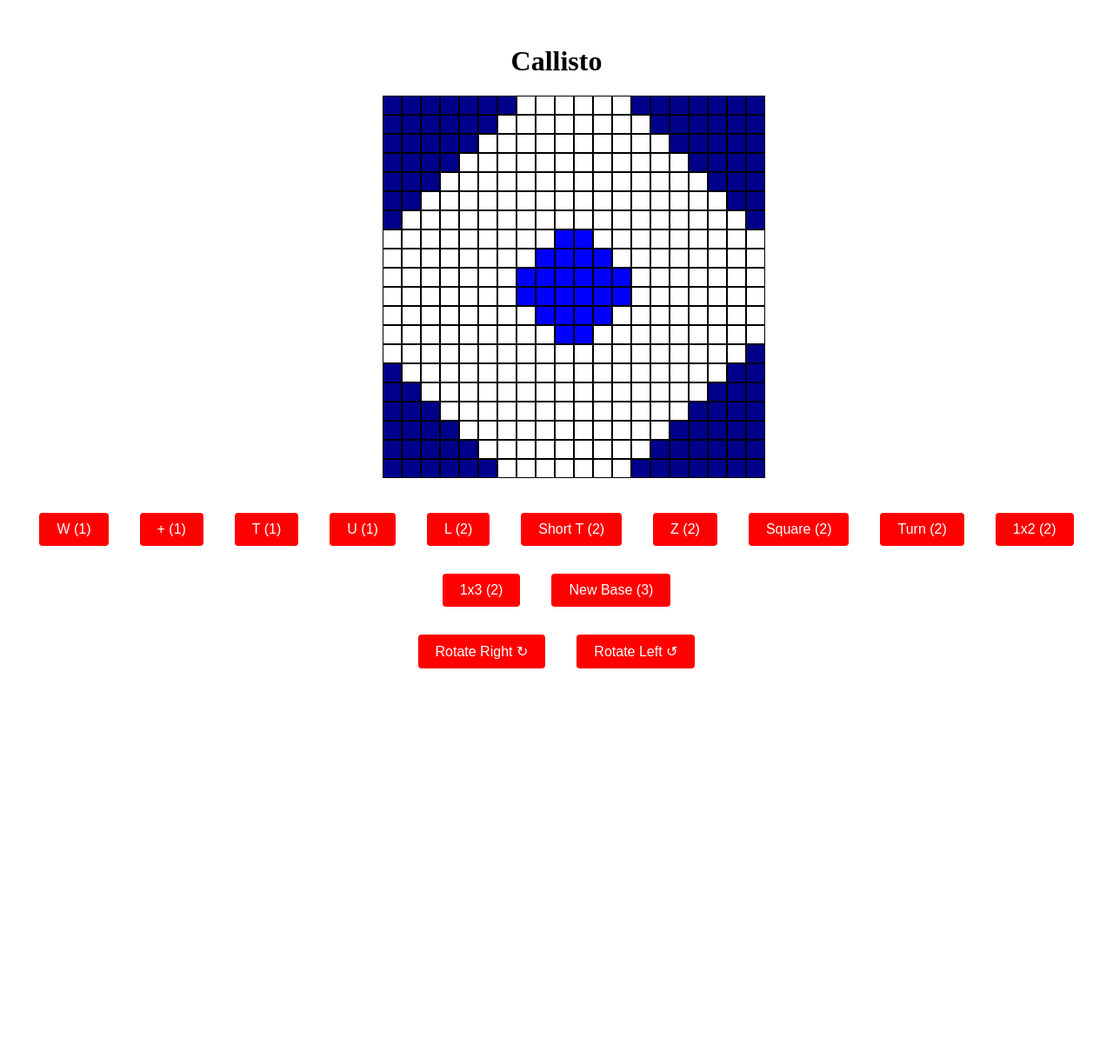
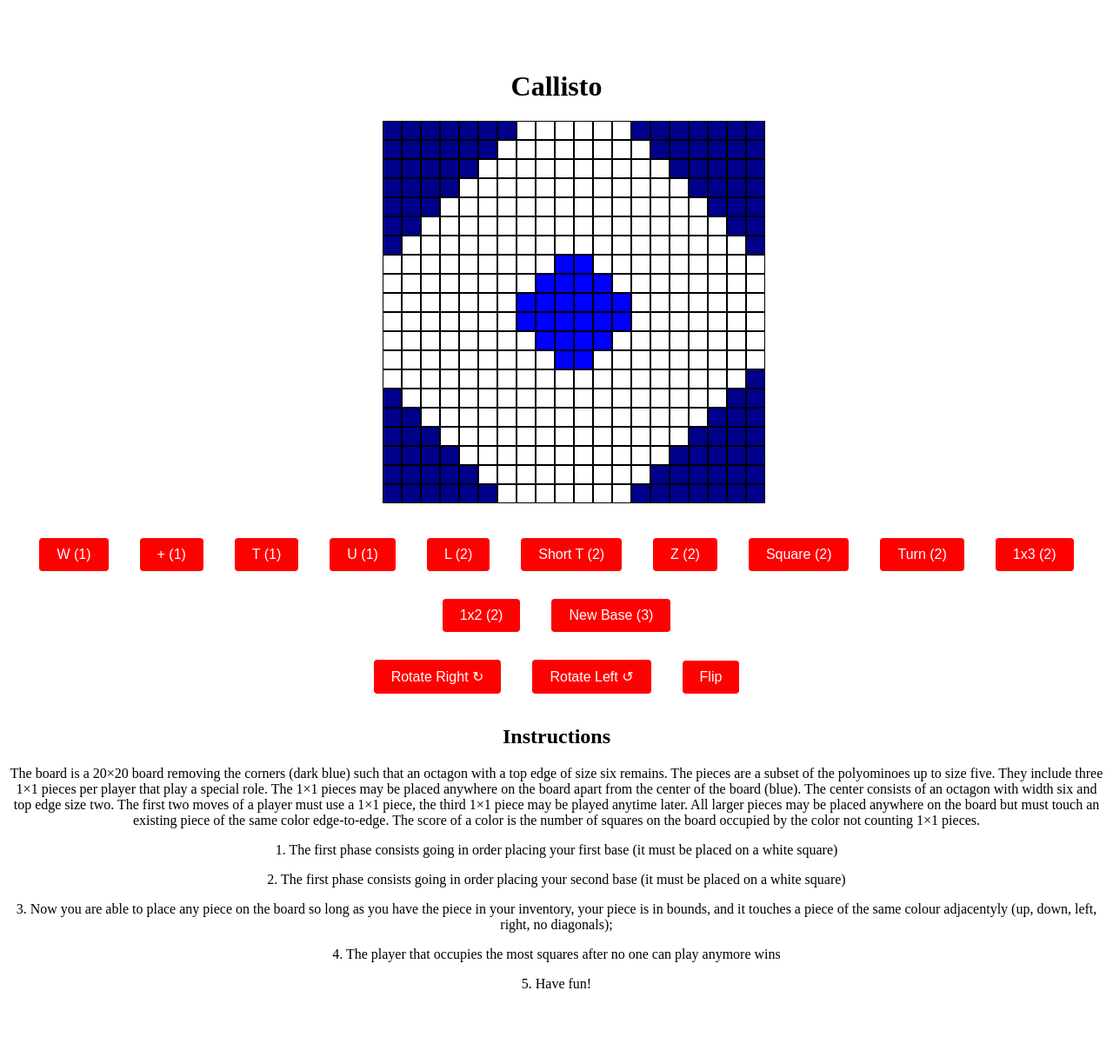
Before and after one commit to KoreaFriedChips/Callisto, a Flask app: page / in a window 1280 px wide. Shown: the whole page at 87% size. Before the commit the page ends 769 px from the top, so only its background shows below. Run offline with Flask 3, Linux system fonts and the light colour scheme.

Commit message:
flip piece + instructions

```diff
--- a/templates/index.html
+++ b/templates/index.html
@@ -9,7 +9,7 @@
         flex-direction: column;
         justify-content: center;
         align-items: center;
-        height: 100vh;
+        height: 150vh;
       }
       .board {
         display: grid;
@@ -39,19 +39,19 @@
         background-color: red;
       }
       .player-two {
-        background-color: lightgreen;
+        background-color: rgb(15, 255, 2);
       }
       .player-three {
-        background-color: yellow;
+        background-color: rgb(0, 247, 255);
       }
       .player-four {
-        background-color: purple;
+        background-color: rgb(255, 132, 0);
       }
       .hovering {
         background-color: rgba(
-          255,
-          0,
-          0,
+          57,
+          136,
+          205,
           0.5
         ); /* Customize the translucent piece color and transparency as desired */
         width: 20px;
@@ -74,7 +74,7 @@
         transition: background-color 0.3s ease;
       }
       .button-container button:hover {
-        background-color: #45a049;
+        box-shadow: 0 0.7em 0.7em -0.6em rgba(0, 0, 0, 0.5);
       }
     </style>
   </head>
@@ -112,11 +112,11 @@
           <button class="player-one" onclick="togglePiece('Turn')">
             Turn (2)
           </button>
+          <button class="player-one" onclick="togglePiece('1x3')">
+            1x3 (2)
+          </button>
           <button class="player-one" onclick="togglePiece('1x2')">
             1x2 (2)
-          </button>
-          <button class="player-one" onclick="togglePiece('1x3')">
-            1x3 (2)
           </button>
           <button class="player-one" onclick="togglePiece('New Base')">
             New Base (3)
@@ -129,6 +129,43 @@
           <button class="player-one" onclick="rotateLeft()">
             Rotate Left ↺
           </button>
+          <button class="player-one" onclick="flip()">Flip</button>
+        </div>
+        <div>
+          <h2>Instructions</h2>
+          <p>
+            The board is a 20×20 board removing the corners (dark blue) such
+            that an octagon with a top edge of size six remains. The pieces are
+            a subset of the polyominoes up to size five. They include three 1×1
+            pieces per player that play a special role. The 1×1 pieces may be
+            placed anywhere on the board apart from the center of the board
+            (blue). The center consists of an octagon with width six and top
+            edge size two. The first two moves of a player must use a 1×1 piece,
+            the third 1×1 piece may be played anytime later. All larger pieces
+            may be placed anywhere on the board but must touch an existing piece
+            of the same color edge-to-edge. The score of a color is the number
+            of squares on the board occupied by the color not counting 1×1
+            pieces.
+          </p>
+          <p>
+            1. The first phase consists going in order placing your first base
+            (it must be placed on a white square)
+          </p>
+          <p>
+            2. The first phase consists going in order placing your second base
+            (it must be placed on a white square)
+          </p>
+          <p>
+            3. Now you are able to place any piece on the board so long as you
+            have the piece in your inventory, your piece is in bounds, and it
+            touches a piece of the same colour adjacentyly (up, down, left,
+            right, no diagonals);
+          </p>
+          <p>
+            4. The player that occupies the most squares after no one can play
+            anymore wins
+          </p>
+          <p>5. Have fun!</p>
         </div>
       </div>
     </div>
@@ -147,8 +184,8 @@
         ["Z", false, 2, 2, 2, 2],
         ["Square", false, 2, 2, 2, 2],
         ["Turn", false, 2, 2, 2, 2],
+        ["1x3", false, 2, 2, 2, 2],
         ["1x2", false, 2, 2, 2, 2],
-        ["1x3", false, 2, 2, 2, 2],
         ["New Base", true, 3, 3, 3, 3],
       ];
       function togglePiece(name) {
@@ -195,6 +232,13 @@
               cellsAround[N - 1 - i][N - 1 - j] = cellsAround[j][N - 1 - i];
               cellsAround[j][N - 1 - i] = temp;
             }
+          }
+        }
+        if (flipPiece) {
+          for (i = 0; i <= 2; i++) {
+            var temp = cellsAround[i][0];
+            cellsAround[i][0] = cellsAround[i][2];
+            cellsAround[i][2] = temp;
           }
         }
 
@@ -263,10 +307,10 @@
           case "Turn":
             cellShape = [cellsAround[0][1], cellsAround[1][2]];
             break;
-          case "1x2":
+          case "1x3":
             cellShape = [cellsAround[0][1], cellsAround[2][1]];
             break;
-          case "1x3":
+          case "1x2":
             cellShape = [cellsAround[1][0]];
             break;
           case "New Base":
@@ -279,12 +323,16 @@
       }
 
       let rotate = 0;
+      let flipPiece = false;
       function rotateRight() {
         rotate--;
         if (rotate < 0) rotate = 3;
       }
       function rotateLeft() {
         rotate = (rotate + 1) % 4;
+      }
+      function flip() {
+        flipPiece = !flipPiece;
       }
 
       const cells = document.querySelectorAll(".cell");
```
